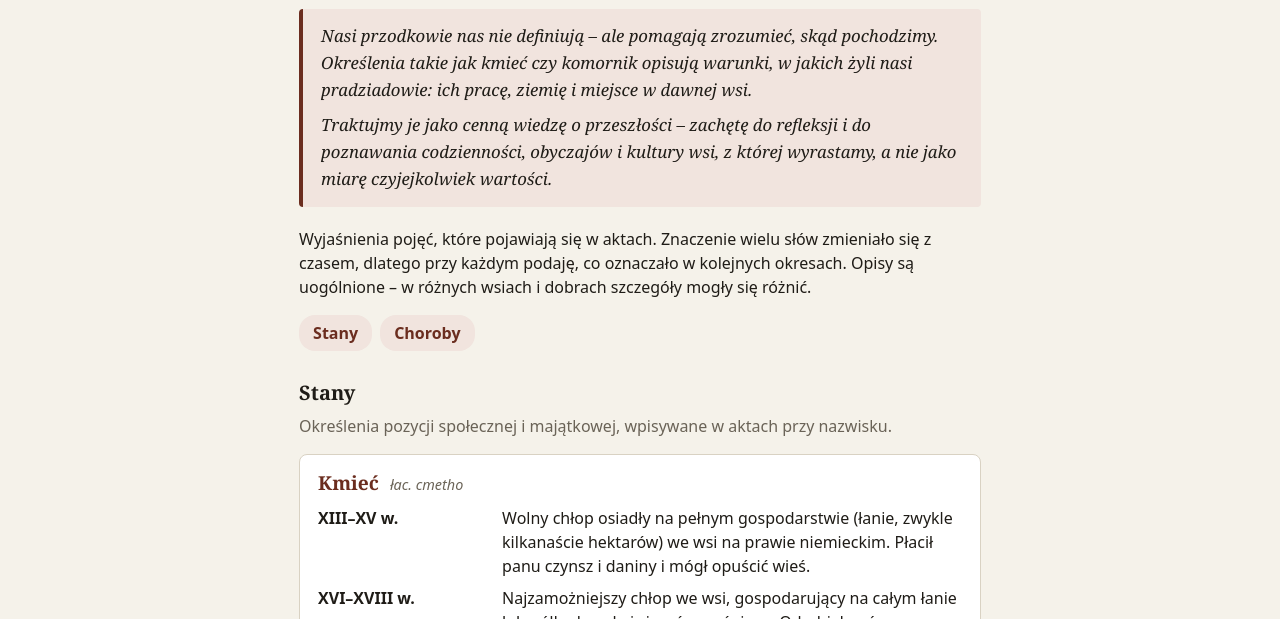
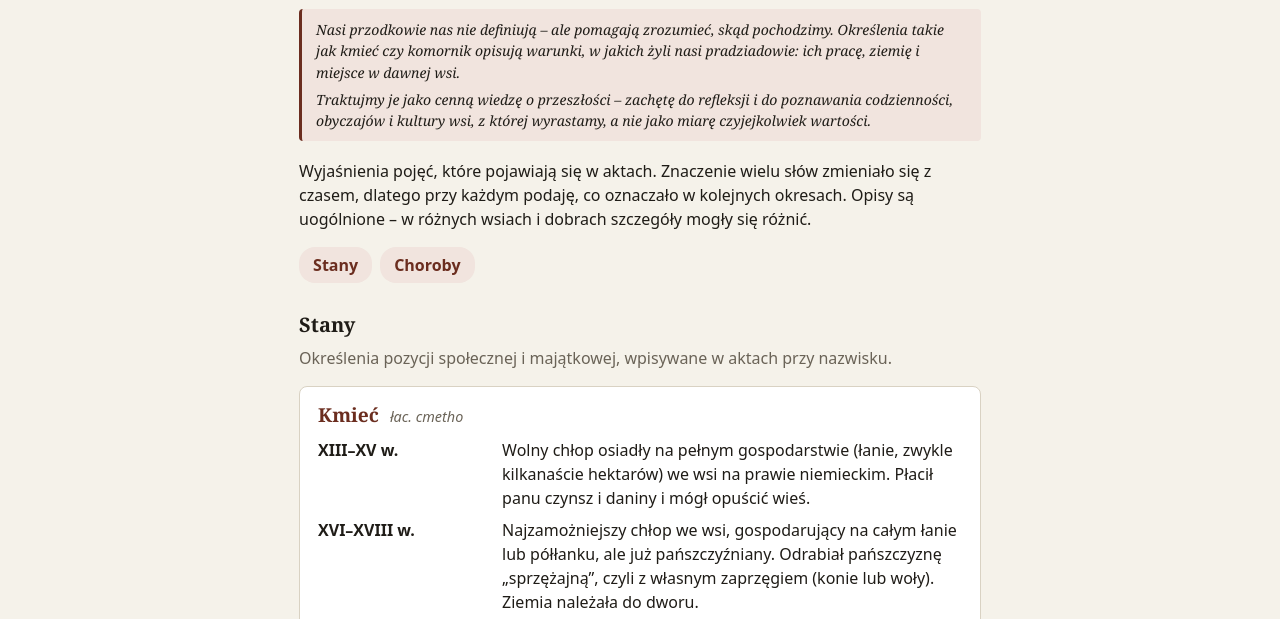
Before and after one commit to wrobelkarol/wadobaza, a plain HTML site: page docs/slowniczek.html in a window 1280 px wide. Shown: the part 126-745 px from the top of the page. Drawn offline with Linux system fonts and the light colour scheme.

Commit message:
Słowniczek: mniejszy tekst wstępu
Co-Authored-By: Claude Opus 5.5 <noreply@anthropic.com>

```diff
--- a/docs/css/style.css
+++ b/docs/css/style.css
@@ -171,9 +171,9 @@ mark { background: var(--zaznacz); color: inherit; padding: 0 1px; border-radius
 .tresc th { background: var(--akcent-jasny); }
 
 /* słowniczek */
-.motto { margin: 4px 0 20px; padding: 14px 18px; background: var(--akcent-jasny); border-left: 4px solid var(--akcent); border-radius: 4px; font-family: var(--szeryf); font-size: 1.05rem; line-height: 1.6; font-style: italic; }
+.motto { margin: 4px 0 18px; padding: 10px 14px; background: var(--akcent-jasny); border-left: 3px solid var(--akcent); border-radius: 4px; font-family: var(--szeryf); font-size: .88rem; line-height: 1.5; font-style: italic; }
 .motto p { margin: 0; }
-.motto p + p { margin-top: 8px; }
+.motto p + p { margin-top: 6px; }
 .kategorie { display: flex; flex-wrap: wrap; gap: 8px; margin: 16px 0 4px; }
 .kategorie a { padding: 6px 14px; border-radius: 16px; background: var(--akcent-jasny); color: var(--akcent); font-weight: 600; text-decoration: none; }
 .kategorie a:hover { text-decoration: underline; }
```
